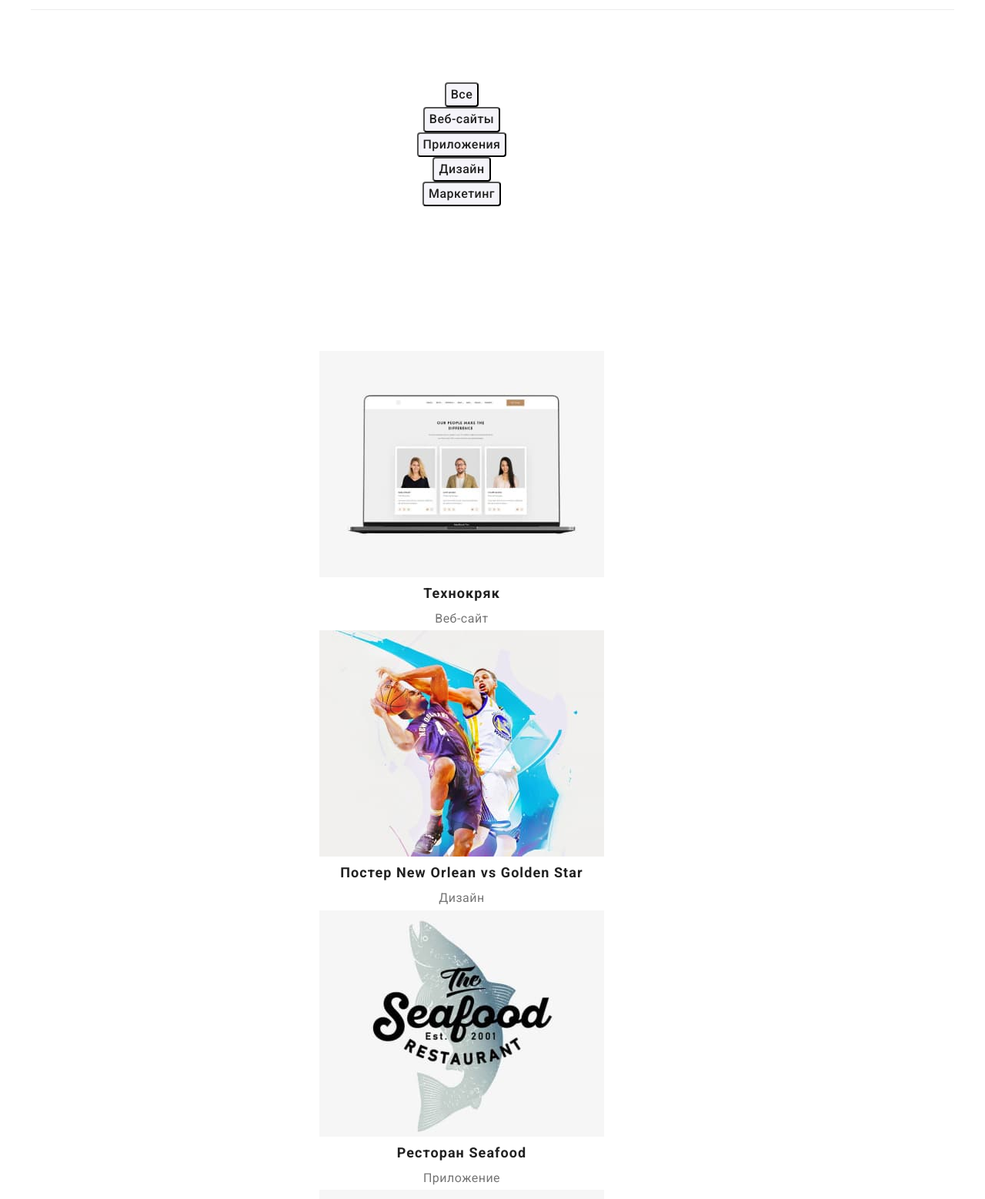
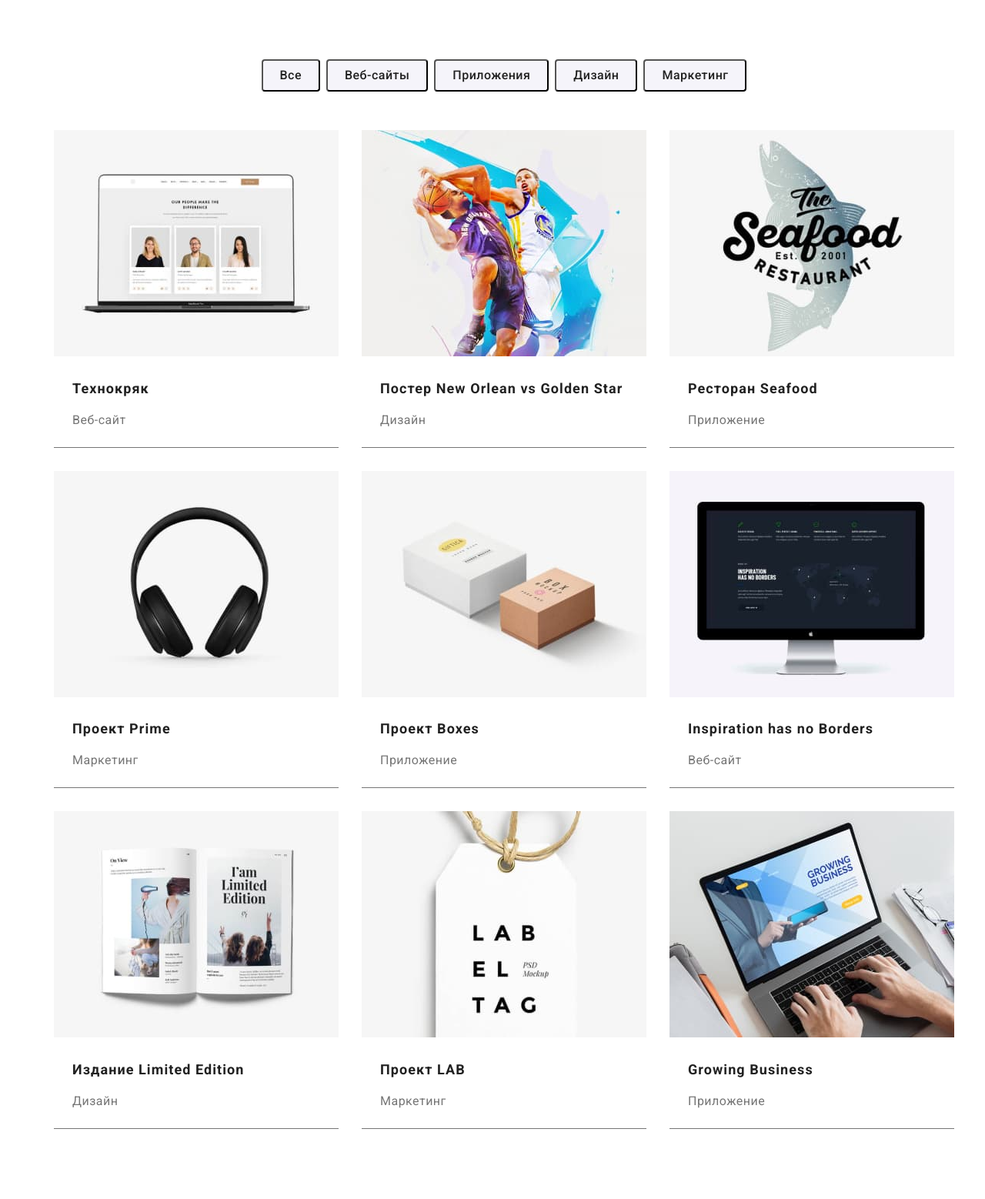
Before and after one commit to kenobiwins/goit-markup-hw-03, a plain HTML site: page portfolio.html in a window 1280 px wide. Shown: the part 78-1636 px from the top of the page at 77% size. Drawn offline with nearby package versions, Linux system fonts and the light colour scheme.

Commit message:
commit-2

```diff
--- a/css/styles.css
+++ b/css/styles.css
@@ -37,13 +37,16 @@ ul {
   margin-right: auto;
 }
 
-.section{
+.section {
   padding-top: 94px;
   padding-bottom: 94px;
   text-align: center;
   width: 1200px;
 }
 
+img {
+  max-width: 100%;
+}
 
 /* header */
 
@@ -52,17 +55,24 @@ ul {
   width: 1200px;
   margin-left: auto;
   margin-right: auto;
-  border-bottom: #ECECEC solid 1px;
+  border-bottom: #ececec solid 1px;
 }
 
-.header{
+.nav-header{
+  display: flex;
+  align-items: center;
+  width: 1200px;
+}
+
+.header {
   display: flex;
   flex-wrap: wrap;
-  align-items: center;}
-.site-nav{
-    display: flex;
-    margin-left: 93px;
-    letter-spacing: 0.02em;
+  align-items: center;
+}
+.site-nav {
+  display: flex;
+  margin-left: 93px;
+  letter-spacing: 0.02em;
 }
 
 .site-nav > li + li {
@@ -76,7 +86,6 @@ ul {
 .link {
   text-decoration: none;
   color: inherit;
-  padding: 15px;
 }
 
 .link:hover,
@@ -93,7 +102,6 @@ ul {
 .contacts-header > li + li {
   margin-left: 50px;
 }
-
 
 .header {
   width: 1200px;
@@ -143,7 +151,6 @@ ul {
   justify-content: center;
   background-color: var(--background-second-color);
   padding: 200px 450px;
-
 }
 .hero-button {
   justify-content: space-between;
@@ -173,7 +180,7 @@ ul {
 
 /* main page */
 
-.benefits-list ,
+.benefits-list,
 .wwd-list,
 .cards {
   display: flex;
@@ -182,18 +189,95 @@ ul {
 
 .benefits-list > li {
   display: block;
+  padding: 0 15px;
 }
 
-.benefits-list > li + li ,
-.wwd-list > li + li ,
+.benefits-list > li + li,
+.wwd-list > li + li,
 .cards > li + li {
   margin-left: 30px;
 }
 
-.benefits-list .text {
+.benefits-list .text,
+.cards .text-team {
   margin-top: 10px;
 }
 
+.section-title {
+  margin-bottom: 50px;
+  font-weight: 700;
+  font-size: 36px;
+  line-height: 1.17;
+  color: var(--title-text-color);
+  letter-spacing: 0.03em;
+
+  text-align: center;
+}
+
+.section-wwd {
+  width: 1200px;
+  padding-top: 0;
+  margin-left: auto;
+  margin-right: auto;
+}
+
+.section-team {
+  background-color: var(--background-section);
+  padding: 94px 0px;
+  width: 1200px;
+  margin-left: auto;
+  margin-right: auto;
+}
+
+.card {
+  background-color: var(--background-white);
+  width: 270px;
+  height: 368px;
+  left: 815px;
+  top: 1635px;
+  box-shadow: 0px 1px 3px rgba(0, 0, 0, 0.12), 0px 1px 1px rgba(0, 0, 0, 0.14),
+    0px 2px 1px rgba(0, 0, 0, 0.2);
+  border-radius: 0px 0px 4px 4px;
+}
+
+/* portfolio-main */
+
+.filter {
+  display: flex;
+  padding-bottom: 20px;
+  gap: 8px;
+  margin: 0 auto;
+}
+
+.filter-container {
+  display: flex;
+  justify-content: center;
+}
+
+.filter-items {
+  display: flex;
+  flex-wrap: wrap;
+  justify-content: space-around;
+}
+
+.container-filter-cards {
+  width: 100%;
+  display: flex;
+  flex-wrap: wrap;
+}
+
+.container-filter-cards > li {
+  text-align: start;
+}
+
+.filter-card {
+  text-align: start;
+}
+
+.container-card {
+  border-bottom: var(--primary-text-color) solid 1px;
+  margin-top: 30px;
+}
 
 /* fonts */
 .title-item {
@@ -206,6 +290,7 @@ ul {
 }
 
 .title-item-team {
+  margin-top: 30px;
   font-weight: 500;
   font-size: 16px;
   line-height: 1.19;
@@ -216,6 +301,7 @@ ul {
 }
 
 .title-item-portfolio {
+  padding: 20px 24px 4px;
   font-weight: 700;
   font-size: 18px;
   line-height: 2;
@@ -241,6 +327,7 @@ ul {
 }
 
 .text-portfolio {
+  padding: 4px 24px 20px;
   font-size: 16px;
   line-height: 1.9;
   letter-spacing: 0.03em;
@@ -248,45 +335,10 @@ ul {
   color: var(--primary-text-color);
 }
 
+/* button */
 
-.section-title {
-  margin-bottom: 50px;
-  font-weight: 700;
-  font-size: 36px;
-  line-height: 1.17;
-  color: var(--title-text-color);
-  letter-spacing: 0.03em;
-
-  text-align: center;
-}
-.section-wwd {
-    width: 1200px;
-    padding-top: 0;
-    margin-left: auto;
-    margin-right: auto;
-  }
-
-.section-team {
-  background-color: var(--background-section);
-  padding: 94px 0px;
-    width: 1200px;
-    margin-left: auto;
-    margin-right: auto;
-
-}
-
-.card {
-  background-color: var(--background-white);
-  width: 270px;
-  height: 368px;
-  left: 815px;
-  top: 1635px;
-  box-shadow: 0px 1px 3px rgba(0, 0, 0, 0.12), 0px 1px 1px rgba(0, 0, 0, 0.14),
-    0px 2px 1px rgba(0, 0, 0, 0.2);
-  border-radius: 0px 0px 4px 4px;
-}
-/* button */
 .button {
+  padding: 6px 22px;
   font-family: inherit;
   font-weight: 500;
   font-size: 16px;
@@ -300,10 +352,6 @@ ul {
 
 .button:hover,
 .button:focus {
-  font-weight: 500;
-  font-size: 16px;
-  line-height: 1.63;
-  align-items: center;
   box-shadow: 0px 3px 1px rgba(0, 0, 0, 0.1), 0px 1px 2px rgba(0, 0, 0, 0.08),
     0px 2px 2px rgba(0, 0, 0, 0.12);
   border-radius: 4px;
@@ -328,16 +376,15 @@ ul {
 }
 
 /* footer */
+
 .footer {
-width: 1200px;
-
-  background-color: var(--background-second-color);
   font-weight: 400;
   font-size: 14px;
   line-height: 1.7;
 }
 
 .address {
+  padding-top: 20px;
   font-style: normal;
   letter-spacing: 0.03em;
 }
@@ -350,8 +397,16 @@ width: 1200px;
   color: rgba(255, 255, 255, 0.6);
 }
 
+.nav-footer {
+  padding: 94px 15px;
+  width: 1200px;
+  margin-left: auto;
+  margin-right: auto;
+  display: flex;
+  flex-direction: column;
+  gap: 9px;
+}
 
 .container-footer {
-  width: 1200px;
-  margin-left: auto;
-  margin-right: auto;}
+  background-color: var(--background-second-color);
+}
--- a/portfolio.html
+++ b/portfolio.html
@@ -24,7 +24,9 @@
   <body class="page">
     <div class="container-header">
       <header class="header">
-        <a class="logo link" href="./index.html" lang="en">Web<span class="second-color-logo">Studio</span></a>
+        <a class="logo link" href="./index.html" lang="en"
+          >Web<span class="second-color-logo">Studio</span></a
+        >
         <nav class="nav">
           <ul class="site-nav list">
             <li><a class="link" href="./index.html">Студия</a></li>
@@ -34,7 +36,9 @@
         </nav>
         <ul class="contacts-header">
           <li>
-            <a class="contact link" href="mailto:info@devstudio.com" lang="en">info@devstudio.com</a>
+            <a class="contact link" href="mailto:info@devstudio.com" lang="en"
+              >info@devstudio.com</a
+            >
           </li>
           <li>
             <a class="contact link" href="tel+380961111111">096 111 11 11</a>
@@ -43,69 +47,98 @@
       </header>
     </div>
     <!-- filter section -->
+    <div class="container">
       <section class="section">
         <h2 class="visually-hidden">filter</h2>
-      <ul>
+        <div class="filter-container">
+          <ul class="filter">
             <li><button class="button" type="button">Все</button></li>
             <li><button class="button" type="button">Веб-сайты</button></li>
             <li><button class="button" type="button">Приложения</button></li>
             <li><button class="button" type="button">Дизайн</button></li>
             <li><button class="button" type="button">Маркетинг</button></li>
           </ul>
-    </section>
-    <!-- cards section -->
-    <section class="section">
+        </div>
+
+        <!-- <section class="section"> -->
         <h2 class="visually-hidden">cards</h2>
-      <ul>
-        <li>
+        <div class="container-filter-cards">
+          <ul class="filter-items">
+            <li class="filter-card">
+              <div class="container-card">
                 <img src="./images/img-card-1.jpg" alt="ноутбук" width="370" />
                 <h3 class="title-item-portfolio">Технокряк</h3>
                 <p class="text-portfolio">Веб-сайт</p>
+              </div>
             </li>
-        <li>
+            <li class="filter-card">
+              <div class="container-card">
                 <img src="./images/img-card-2.jpg" alt="двое мужчин с мячем" width="370" />
                 <h3 class="title-item-portfolio">Постер New Orlean vs Golden Star</h3>
                 <p class="text-portfolio">Дизайн</p>
+              </div>
             </li>
-        <li>
-          <img src="./images/img-card-3.jpg" alt="название рыбного ресторана с лого" width="370" />
+            <li class="filter-card">
+              <div class="container-card">
+                <img
+                  src="./images/img-card-3.jpg"
+                  alt="название рыбного ресторана с лого"
+                  width="370"
+                />
                 <h3 class="title-item-portfolio">Ресторан Seafood</h3>
                 <p class="text-portfolio">Приложение</p>
+              </div>
             </li>
-        <li>
+            <li class="filter-card">
+              <div class="container-card">
                 <img src="./images/img-card-4.jpg" alt="наушники" width="370" />
                 <h3 class="title-item-portfolio">Проект Prime</h3>
                 <p class="text-portfolio">Маркетинг</p>
+              </div>
             </li>
-        <li>
+            <li class="filter-card">
+              <div class="container-card">
                 <img src="./images/img-card-5.jpg" alt="картонные коробочки" width="370" />
                 <h3 class="title-item-portfolio">Проект Boxes</h3>
                 <p class="text-portfolio">Приложение</p>
+              </div>
             </li>
-        <li>
+            <li class="filter-card">
+              <div class="container-card">
                 <img src="./images/img-card-6.jpg" alt="экран" width="370" />
                 <h3 class="title-item-portfolio">Inspiration has no Borders</h3>
                 <p class="text-portfolio">Веб-сайт</p>
+              </div>
             </li>
-        <li>
+            <li class="filter-card">
+              <div class="container-card">
                 <img src="./images/img-card-7.jpg" alt="открытая книга" width="370" />
                 <h3 class="title-item-portfolio">Издание Limited Edition</h3>
                 <p class="text-portfolio">Дизайн</p>
+              </div>
             </li>
-        <li>
+            <li class="filter-card">
+              <div class="container-card">
                 <img src="./images/img-card-8.jpg" alt="бирка с надписью" width="370" />
                 <h3 class="title-item-portfolio">Проект LAB</h3>
                 <p class="text-portfolio">Маркетинг</p>
+              </div>
             </li>
-        <li>
+            <li class="filter-card">
+              <div class="container-card">
                 <img src="./images/img-card-9.jpg" alt="работа за ноутбуком" width="370" />
                 <h3 class="title-item-portfolio">Growing Business</h3>
                 <p class="text-portfolio">Приложение</p>
+              </div>
             </li>
           </ul>
+        </div>
       </section>
-
+    </div>
+    <!-- footer -->
+    <div class="container-footer">
       <footer class="footer">
+        <div class="nav-footer">
           <a class="logo link" href="./index.html" lang="en"
             >Web<span class="alt-color-logo">Studio</span></a
           >
@@ -122,6 +155,8 @@
               </li>
             </ul>
           </address>
+        </div>
       </footer>
+    </div>
   </body>
 </html>
```
Also changed, not shown: index.html (+12 -5 lines). Lines whose indentation alone changed are shown as unchanged.
